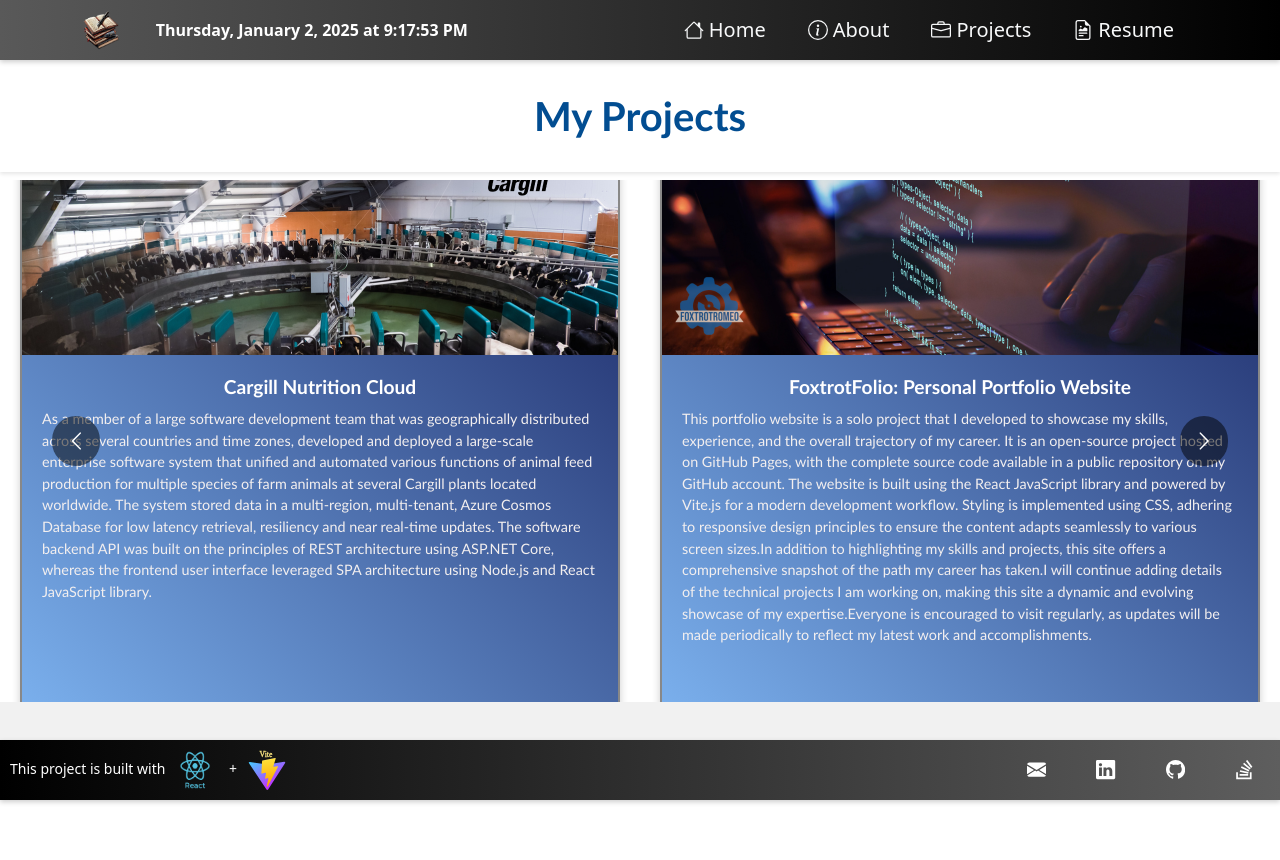
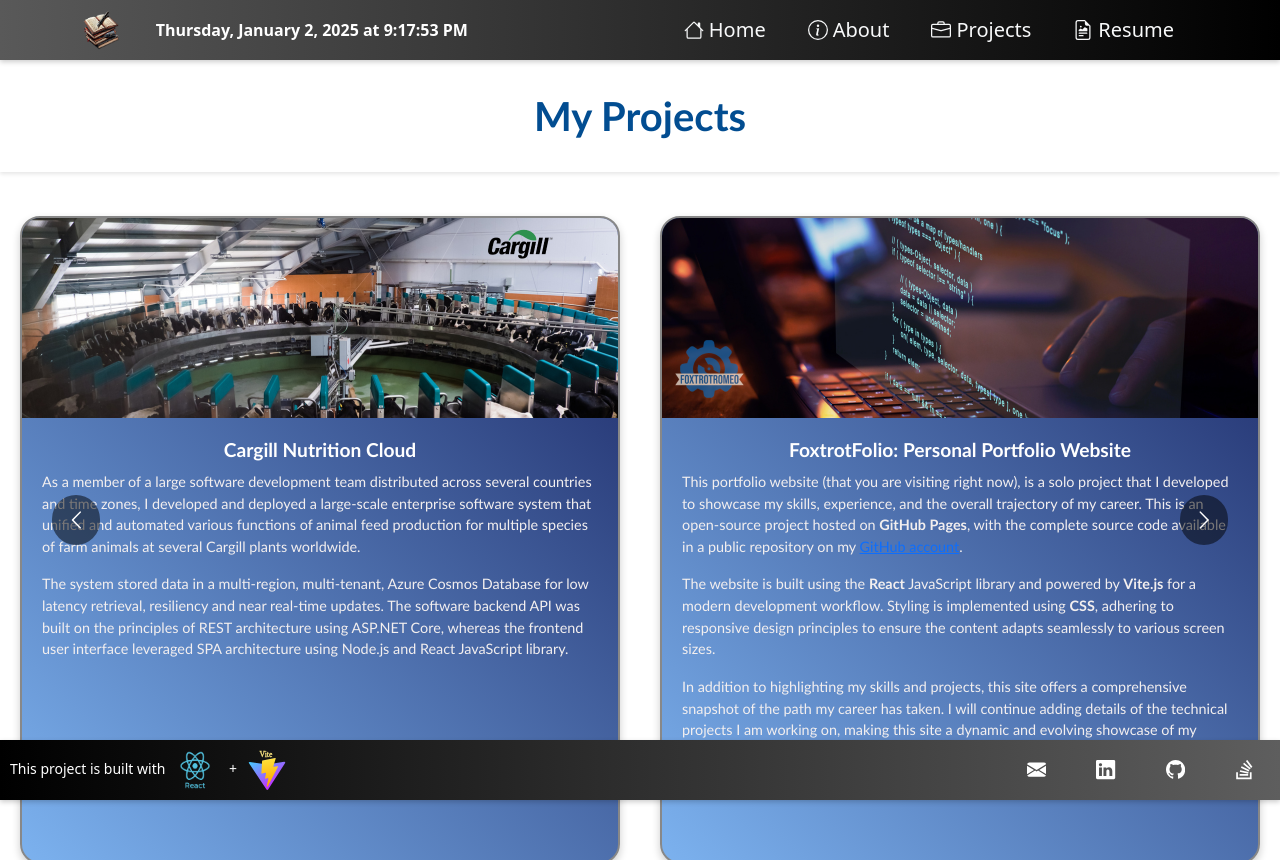
Before and after one commit to Fike-Rehman/foxtrotfolio, a React (Vite) app: page /foxtrotfolio/projects in a window 1280 px wide. Built offline with nearby package versions, Linux system fonts and the light colour scheme.

Commit message:
added the md's for projects and updated the component to load descriptions

```diff
--- /dev/null
+++ b/public/data/ProjectCargill.md
@@ -0,0 +1,3 @@
+As a member of a large software development team distributed across several countries and time zones, I developed and deployed a large-scale enterprise software system that unified and automated various functions of animal feed production for multiple species of farm animals at several Cargill plants worldwide.
+
+The system stored data in a multi-region, multi-tenant, Azure Cosmos Database for low latency retrieval, resiliency and near real-time updates. The software backend API was built on the principles of REST architecture using ASP.NET Core, whereas the frontend user interface leveraged SPA architecture using Node.js and React JavaScript library.
--- /dev/null
+++ b/public/data/ProjectFoxtrotFolio.md
@@ -0,0 +1,5 @@
+This portfolio website (that you are visiting right now), is a solo project that I developed to showcase my skills, experience, and the overall trajectory of my career. This is an open-source project hosted on **GitHub Pages**, with the complete source code available in a public repository on my [GitHub account](https://github.com/Fike-Rehman/foxtrotfolio).
+
+The website is built using the **React** JavaScript library and powered by **Vite.js** for a modern development workflow. Styling is implemented using **CSS**, adhering to responsive design principles to ensure the content adapts seamlessly to various screen sizes.
+
+In addition to highlighting my skills and projects, this site offers a comprehensive snapshot of the path my career has taken. I will continue adding details of the technical projects I am working on, making this site a dynamic and evolving showcase of my expertise. You are encouraged to visit regularly, as updates will be made periodically to reflect my latest work and accomplishments.
--- /dev/null
+++ b/public/data/ProjectNCM.md
@@ -0,0 +1 @@
+Working with a cross functional agile team with both local and remote members, successfully designed, developed, tested, and deployed components of a large enterprise software to the company's Data Center. Employing the latest technology stack from Microsoft, worked through all the components of a build pipeline including backend databases, web service API’s, applications, and User interfaces. The software system developed is instrumental for the digital delivery, playback and monitoring of National Cinemedia's advertisement content known as the ‘First Look Show’ at more than 2000 movie theaters across the United States via satellite link.
--- a/src/Components/3Projects/ProjectDetails.ts
+++ /dev/null
@@ -1,22 +0,0 @@
-const projectDetails = [
-    {
-        id: 1,
-        title: "Cargill Nutrition Cloud",
-        description: "As a member of a large software development team that was geographically distributed across several countries and time zones, developed and deployed a large-scale enterprise software system that unified and automated various functions of animal feed production for multiple species of farm animals at several Cargill plants located worldwide. The system stored data in a multi-region, multi-tenant, Azure Cosmos Database for low latency retrieval, resiliency and near real-time updates. The software backend API was built on the principles of REST architecture using ASP.NET Core, whereas the frontend user interface leveraged SPA architecture using Node.js and React JavaScript library.  ",
-        imageUrl: "/foxtrotfolio/images/ProjectsCardCargill.png"
-    },
-    {
-        id: 2,
-        title: "FoxtrotFolio: Personal Portfolio Website",
-        description: "This portfolio website is a solo project that I developed to showcase my skills, experience, and the overall trajectory of my career. It is an open-source project hosted on GitHub Pages, with the complete source code available in a public repository on my GitHub account. The website is built using the React JavaScript library and powered by Vite.js for a modern development workflow. Styling is implemented using CSS, adhering to responsive design principles to ensure the content adapts seamlessly to various screen sizes.In addition to highlighting my skills and projects, this site offers a comprehensive snapshot of the path my career has taken.I will continue adding details of the technical projects I am working on, making this site a dynamic and evolving showcase of my expertise.Everyone is encouraged to visit regularly, as updates will be made periodically to reflect my latest work and accomplishments.",
-        imageUrl: `/foxtrotfolio/images/ProjectsCardFoxtrot.png`
-    },
-    {
-        id: 3,
-        title: "Digital Content Management & Delivery System",
-        description: "Working with a cross functional agile team with both local and remote members, successfully designed, developed, tested, and deployed components of a large enterprise software to the company's Data Center. Employing the latest technology stack from Microsoft, worked through all the components of a build pipeline including backend databases, web service API’s, applications, and User interfaces. The software system developed is instrumental for the digital delivery, playback and monitoring of National Cinemedia's advertisement content known as the ‘First Look Show’ at more than 2000 movie theaters across the United States via satellite link. ",
-        imageUrl: `/foxtrotfolio/images/ProjectsCardNCM.png`
-    }
-];
-
-export default projectDetails;
--- a/src/Components/3Projects/Projects.tsx
+++ b/src/Components/3Projects/Projects.tsx
@@ -1,21 +1,92 @@
-import React from "react";
-import projectDetails from "./ProjectDetails";
+import React, { useEffect, useState } from "react";
+import ReactMarkdown from "react-markdown";
 import "react-multi-carousel/lib/styles.css";
 import "./Projects.css";
 import ProjectsCarousel from "../ProjectsCarousel/ProjectsCarousel";
+
+interface ProjectDetails {
+    id: number;
+    title: string;
+    descriptionFile?: string;
+    imageUrl: string;
+}
+
+const projectDetails: ProjectDetails[] = [
+    {
+        id: 1,
+        title: "Cargill Nutrition Cloud",
+        descriptionFile: '/foxtrotfolio/data/ProjectCargill.md',
+        imageUrl: "/foxtrotfolio/images/ProjectsCardCargill.png"
+    },
+    {
+        id: 2,
+        title: "FoxtrotFolio: Personal Portfolio Website",
+        descriptionFile: "/foxtrotfolio/data/ProjectFoxtrotFolio.md",
+        imageUrl: `/foxtrotfolio/images/ProjectsCardFoxtrot.png`
+    },
+    {
+        id: 3,
+        title: "Digital Content Management & Delivery System",
+        descriptionFile: "/foxtrotfolio/data/ProjectNCM.md",
+        imageUrl: `/foxtrotfolio/images/ProjectsCardNCM.png`
+    }
+];
 
 
 const Projects: React.FC = () => {
 
     const pDetails = projectDetails;
 
+    const [markdownContents, setMarkdownContents] = useState<{ [id: number]: string }>({});
+
+    useEffect(() => {
+        const fetchMarkdown = async () => {
+
+            const promises = pDetails.map(async (pd) => {
+                if (pd.descriptionFile) {
+                    try {
+                        const response = await fetch(pd.descriptionFile);
+                        const text = await response.text();
+                        return { id: pd.id, text };
+                    } catch (error) {
+                        console.error(`Failed to fetch markdown for project ${pd.id}:`, error);
+                        return { id: pd.id, text: "" }; // Fallback to empty string on error
+                    }
+                }
+                return { id: pd.id, text: "" }; // No file provided, default to empty string
+            });
+
+            const results = await Promise.all(promises);
+            const contents: { [id: number]: string } = {};
+            results.forEach((result) => {
+                if (result) contents[result.id] = result.text;
+            });
+
+            setMarkdownContents(contents);
+        };
+
+        fetchMarkdown();
+    }, []);
+
+    const projects = pDetails.map((project) => {
+
+        const desc = markdownContents[project.id] || "";
+
+        return {
+            id: project.id,
+            title: project.title,
+            description: <ReactMarkdown>{desc}</ReactMarkdown>,
+            imageUrl: project.imageUrl
+        }
+    });
+
     return (
         <div className="projects-page">
             <h1 className="projects-header">My Projects</h1>
-            <ProjectsCarousel projects={pDetails} />
-            <footer className="projects-other-details">
+            <ProjectsCarousel projects={projects} />
+            {/* <footer className="projects-other-details">
                 <p>More information about my projects will be added here.</p>
-            </footer>
+            </footer> */}
         </div>
     );
 };
--- a/src/Components/ProjectsCarousel/ProjectsCarousel.css
+++ b/src/Components/ProjectsCarousel/ProjectsCarousel.css
@@ -8,13 +8,14 @@
 }
 
 .carousel-card {
+    margin-top: 40px;
     width: 600px;
     background: linear-gradient(45deg, #7cb2ef, #1b2765);
     border-radius: 20px;
     border: #888 2px solid;
     overflow-y: auto;
-    max-height: 576px;
-    height: 576px;
+    max-height: 648px;
+    height: 648px;
     box-shadow: 0 4px 8px rgba(0, 0, 0, 0.2);
     transition: transform 0.3s ease, box-shadow 0.3s ease;
 }
--- a/src/Components/ProjectsCarousel/ProjectsCarousel.tsx
+++ b/src/Components/ProjectsCarousel/ProjectsCarousel.tsx
@@ -7,7 +7,7 @@
 interface Project {
     id: number;
     title: string;
-    description: string;
+    description?: JSX.Element
     imageUrl: string;
 }
 
```
Also changed, not shown: src/assets/Data/ProjectFoxtrotFolio.md (deleted, +0 -9 lines).
